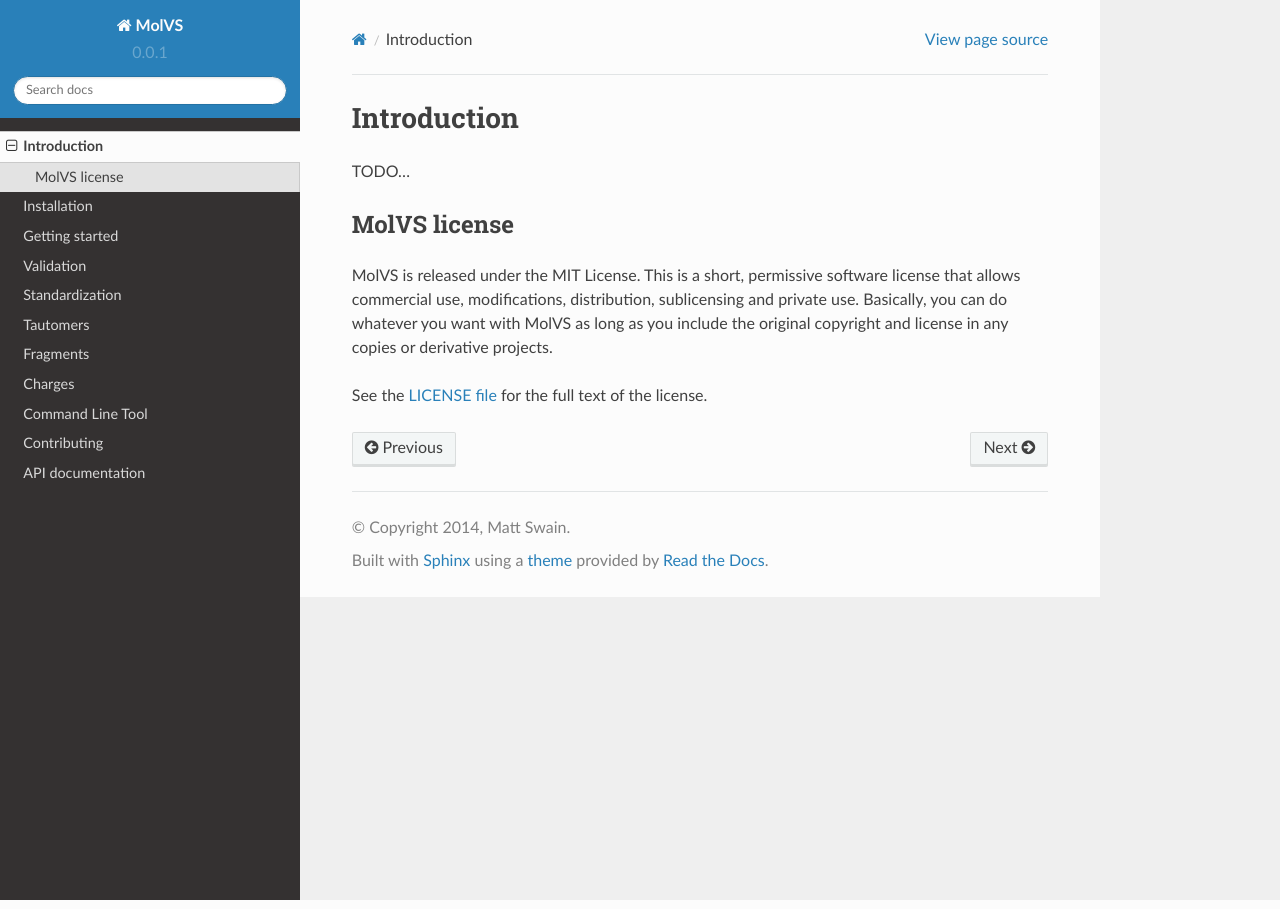
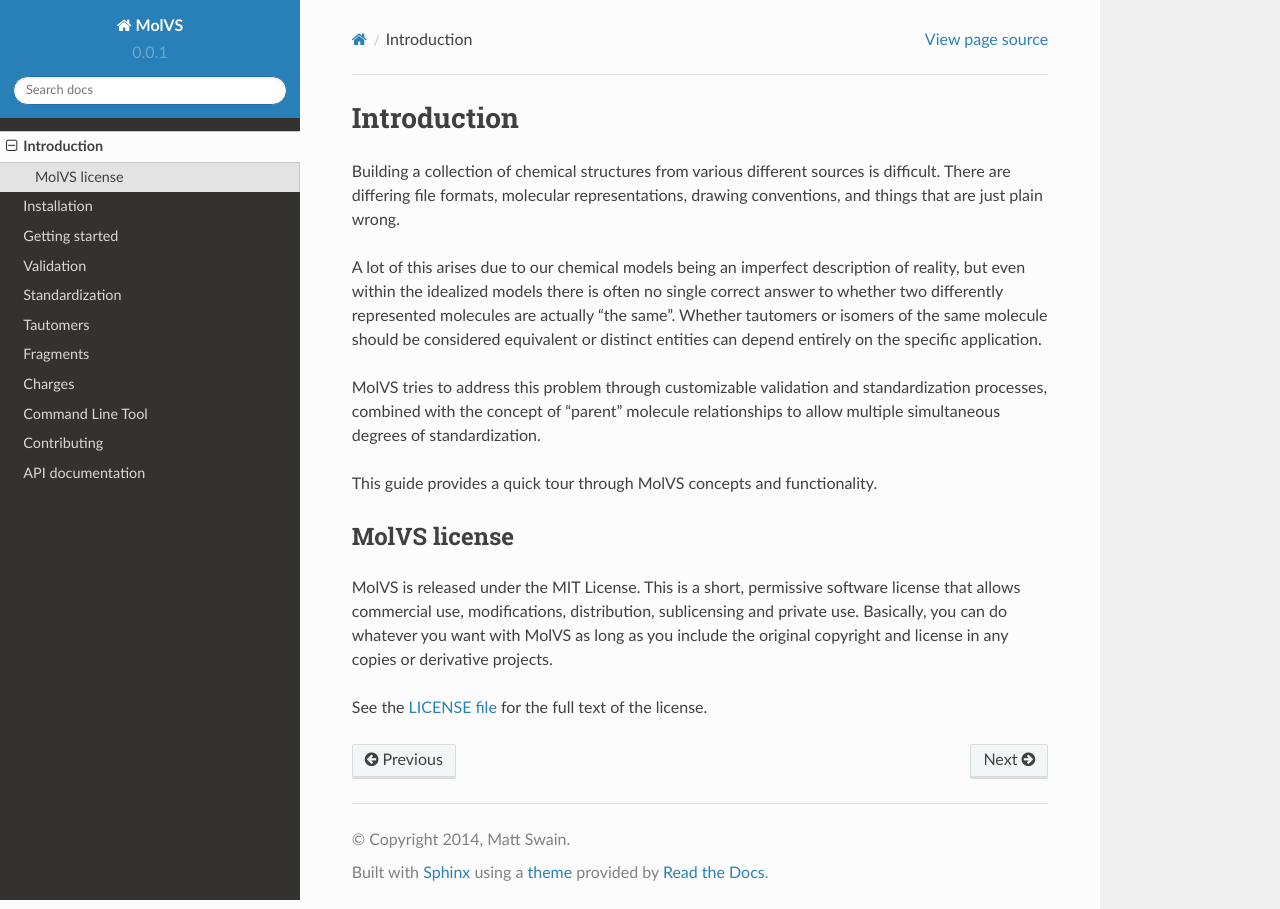
Before and after one commit to mcs07/MolVS, a Sphinx documentation site: the page built from docs/source/guide/intro.rst, in a window 1280 px wide. Built offline with Sphinx 7.4.7 and the Read the Docs theme 2.0.0, drawn with Linux system fonts in a browser that asks for light colours.

Commit message:
Add introduction to docs

```diff
--- a/docs/source/guide/intro.rst
+++ b/docs/source/guide/intro.rst
@@ -5,7 +5,19 @@
 
 .. sectionauthor:: Matt Swain <m.swain@me.com>
 
-TODO...
+Building a collection of chemical structures from various different sources is difficult. There are differing
+file formats, molecular representations, drawing conventions, and things that are just plain wrong.
+
+A lot of this arises due to our chemical models being an imperfect description of reality, but even within the idealized
+models there is often no single correct answer to whether two differently represented molecules are actually "the same".
+Whether tautomers or isomers of the same molecule should be considered equivalent or distinct entities can depend
+entirely on the specific application.
+
+MolVS tries to address this problem through customizable validation and standardization processes, combined with the
+concept of "parent" molecule relationships to allow multiple simultaneous degrees of standardization.
+
+This guide provides a quick tour through MolVS concepts and functionality.
+
 
 MolVS license
 -------------
```
